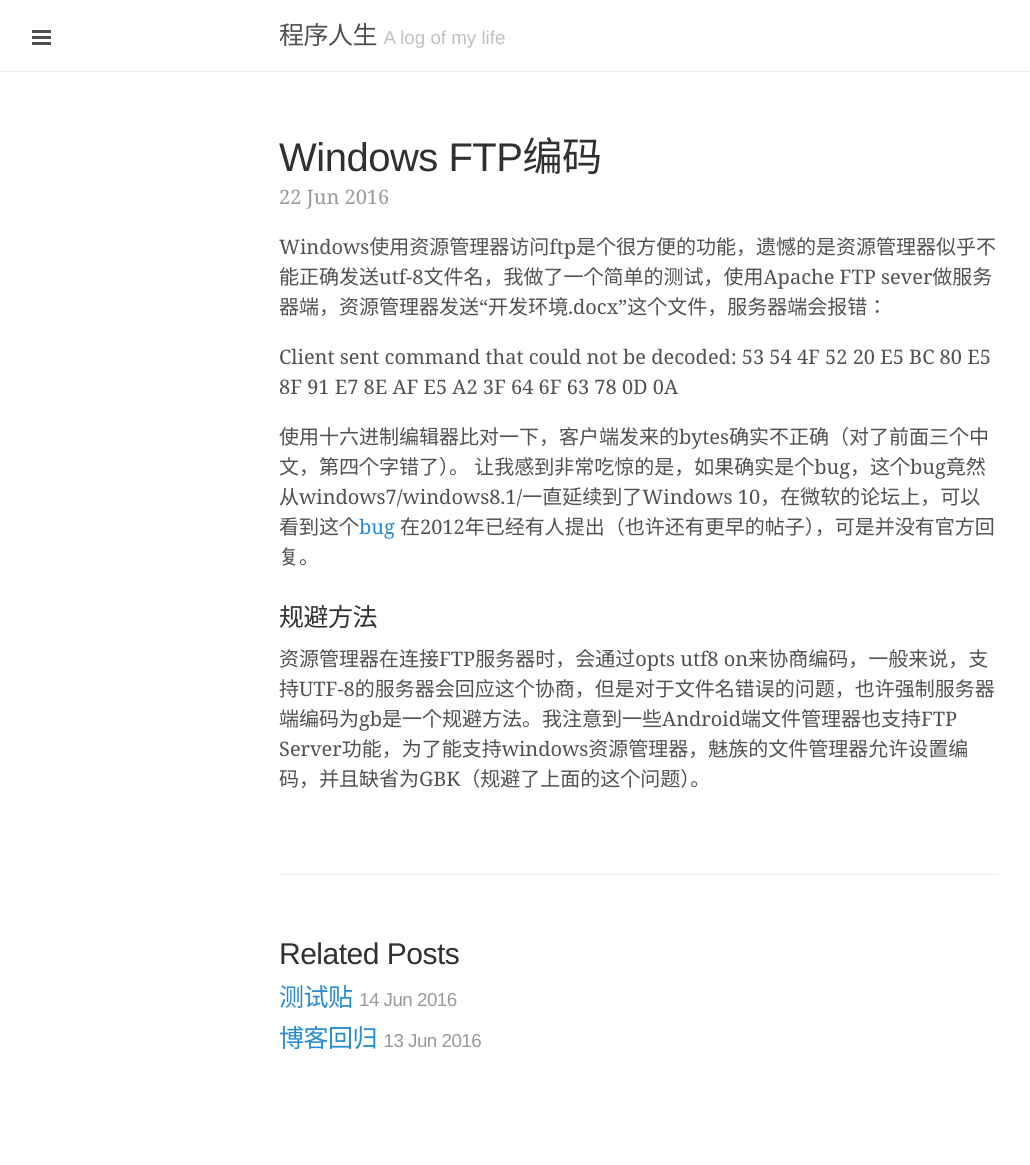
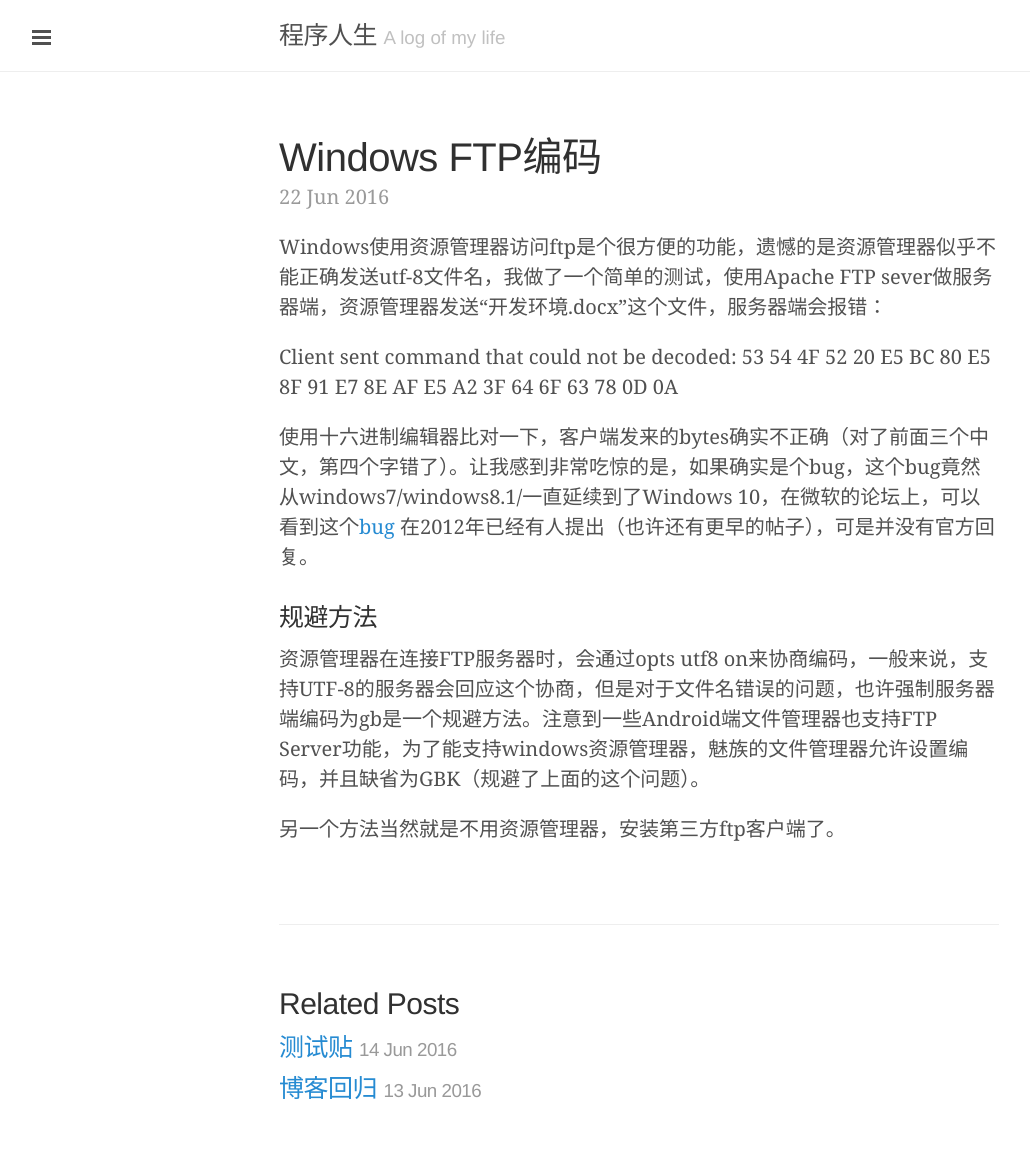
Before and after one commit to liuzhongshu/liuzhongshu.github.io, a Jekyll site: the page built from _posts/2016-06-22-.markdown, in a window 1280 px wide. Shown: the whole page, without its empty margins (1-1031 px from the left). Built offline with Jekyll 4.4.1, drawn with Linux system fonts in a browser that asks for light colours; before the commit the page ends 1115 px from its top, so only the background shows below that.

Commit message:
Updated 2016-06-22-.markdown

```diff
--- a/_posts/2016-06-22-.markdown
+++ b/_posts/2016-06-22-.markdown
@@ -7,9 +7,10 @@ Windows使用资源管理器访问ftp是个很方便的功能，遗憾的是资
 
 Client sent command that could not be decoded: 53 54 4F 52 20 E5 BC 80 E5 8F 91 E7 8E AF E5 A2 3F 64 6F 63 78 0D 0A
 
-使用十六进制编辑器比对一下，客户端发来的bytes确实不正确（对了前面三个中文，第四个字错了）。
-让我感到非常吃惊的是，如果确实是个bug，这个bug竟然从windows7/windows8.1/一直延续到了Windows 10，在微软的论坛上，可以看到这个[bug](https://social.technet.microsoft.com/Forums/en-US/6b4df752-51d1-42fb-baf1-8600fa0bdfc5/utf8-encoding-bug-report-about-using-ftp-with-windows-explorer?forum=w7itpronetworking) 在2012年已经有人提出（也许还有更早的帖子），可是并没有官方回复。
+使用十六进制编辑器比对一下，客户端发来的bytes确实不正确（对了前面三个中文，第四个字错了）。让我感到非常吃惊的是，如果确实是个bug，这个bug竟然从windows7/windows8.1/一直延续到了Windows 10，在微软的论坛上，可以看到这个[bug](https://social.technet.microsoft.com/Forums/en-US/6b4df752-51d1-42fb-baf1-8600fa0bdfc5/utf8-encoding-bug-report-about-using-ftp-with-windows-explorer?forum=w7itpronetworking) 在2012年已经有人提出（也许还有更早的帖子），可是并没有官方回复。
 
 
 ### 规避方法
-资源管理器在连接FTP服务器时，会通过opts utf8 on来协商编码，一般来说，支持UTF-8的服务器会回应这个协商，但是对于文件名错误的问题，也许强制服务器端编码为gb是一个规避方法。我注意到一些Android端文件管理器也支持FTP Server功能，为了能支持windows资源管理器，魅族的文件管理器允许设置编码，并且缺省为GBK（规避了上面的这个问题）。
+资源管理器在连接FTP服务器时，会通过opts utf8 on来协商编码，一般来说，支持UTF-8的服务器会回应这个协商，但是对于文件名错误的问题，也许强制服务器端编码为gb是一个规避方法。注意到一些Android端文件管理器也支持FTP Server功能，为了能支持windows资源管理器，魅族的文件管理器允许设置编码，并且缺省为GBK（规避了上面的这个问题）。
+
+另一个方法当然就是不用资源管理器，安装第三方ftp客户端了。
```
